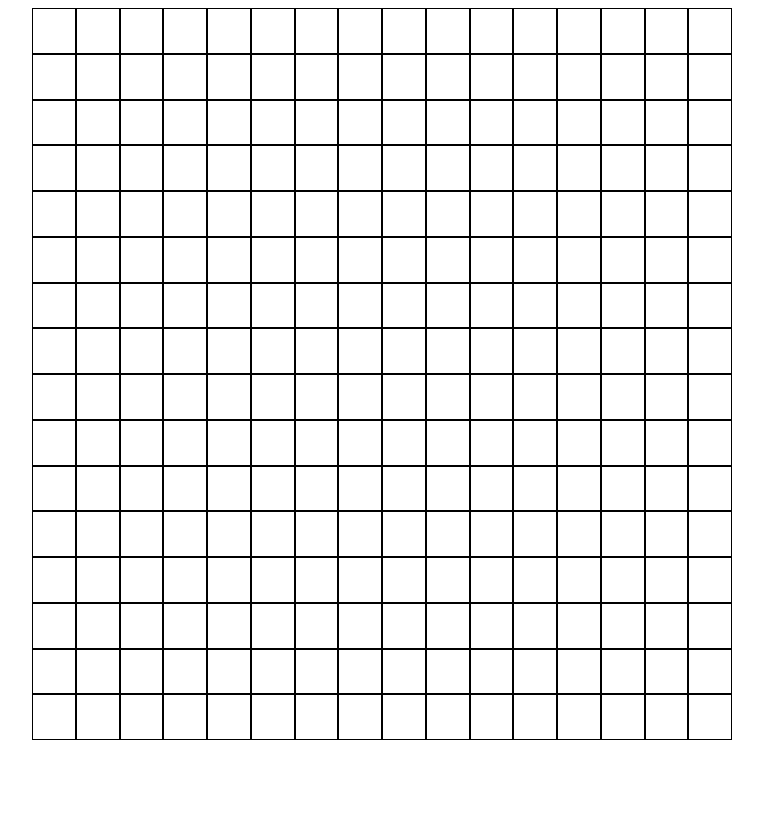
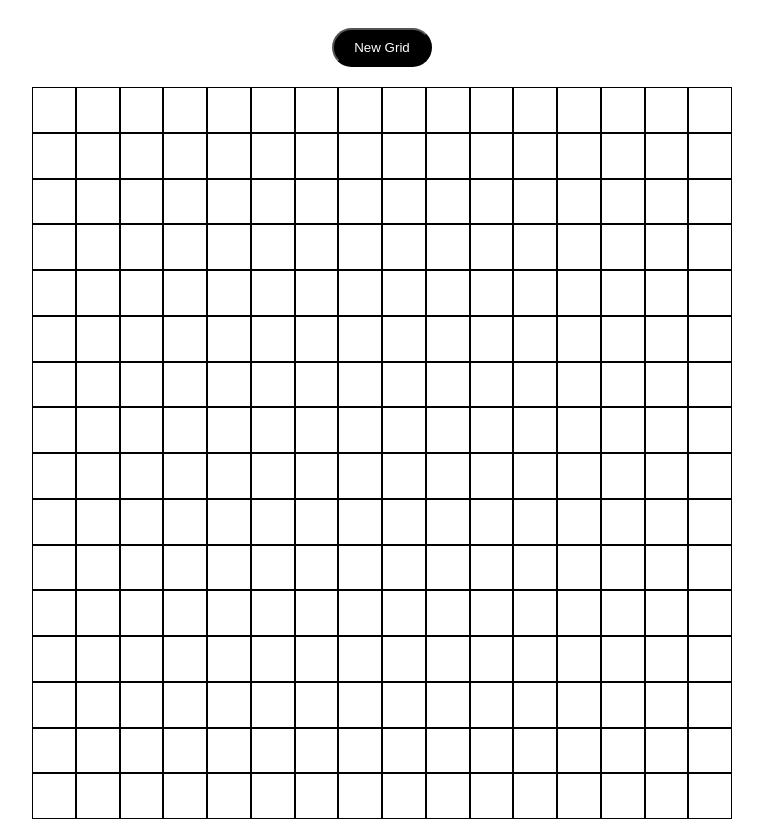
Before and after one commit to StathisPlakakis/Etch-a-Sketch, a plain HTML site: page index.html in a window 1280 px wide. Shown: the whole page, without its empty margins (258-1021 px from the left). Drawn offline with Linux system fonts and the light colour scheme.

Commit message:
Add a button on the top

```diff
--- a/javascript.js
+++ b/javascript.js
@@ -28,3 +28,8 @@ squares.forEach((square) => {
         square.style.backgroundColor = 'black';
     })
 })
+
+const button = document.createElement('button');
+button.textContent = "New Grid";
+button.classList.add("btn");
+document.body.insertBefore(button, container);
--- a/style.css
+++ b/style.css
@@ -1,9 +1,21 @@
 body {
     display: flex;
     justify-content: center;
+    flex-direction: column;
+    align-items: center;
 }
 
 .grid{
     display: flex;
     justify-content: center;
 }
+
+.btn{
+    margin: 20px;
+    padding: 10px;
+    background-color: black;
+    color: white;
+    border-radius: 25px;
+    width: 100px;
+    width: 100px;
+}
```
